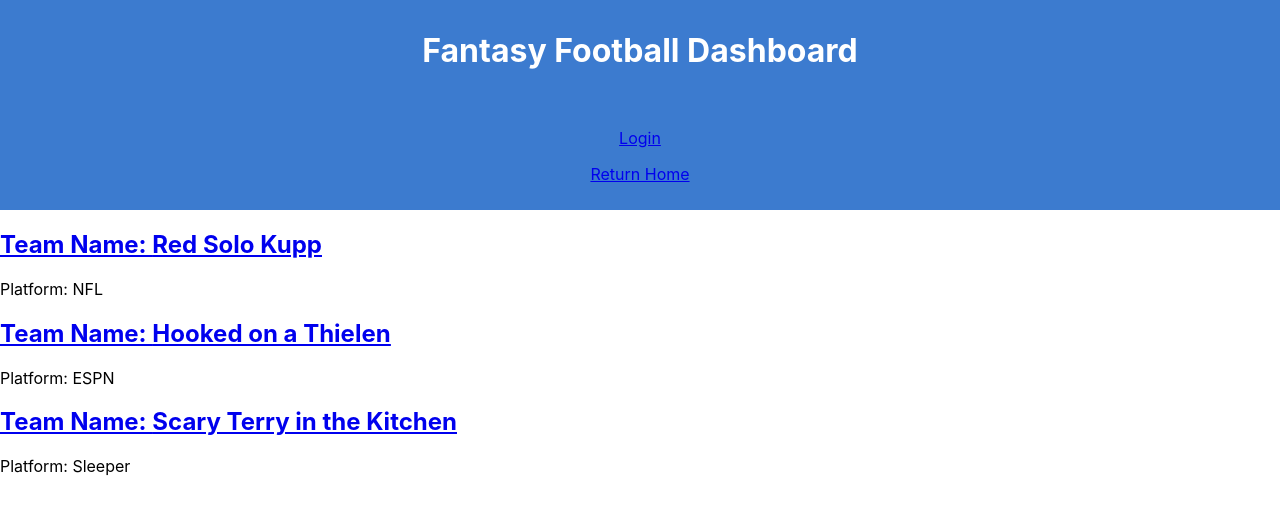
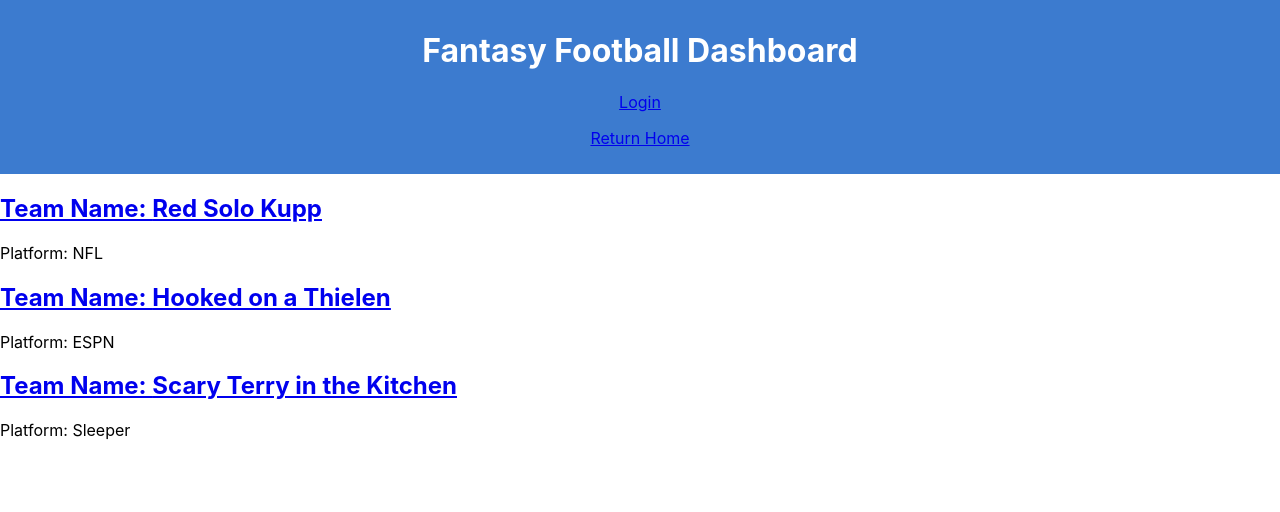
Before and after one commit to joeyjpowers/fantasy_football_fullstack, a React (Create React App) app in the folder fantasy_football_dashboard/: page / in a window 1280 px wide. Shown: the top 512 px of the page. Built offline with nearby package versions, Linux system fonts and the light colour scheme.

Commit message:
Fixed login and return home route

```diff
--- a/fantasy_football_dashboard/src/App.js
+++ b/fantasy_football_dashboard/src/App.js
@@ -2,7 +2,6 @@ import React, { Component } from 'react';
 import Teams from './components/Teams';
 import './App.css';
 import Header from './components/layout/Header';
-import LoginReturn from './components/layout/LoginReturn';
 import { BrowserRouter, Route } from 'react-router-dom';
 import TeamView from './components/pages/TeamView';
 import Login from './components/pages/Login'
@@ -14,9 +13,8 @@ class App extends Component {
   render() {
     return (
       <div className="App">
-        <Header />
-        <LoginReturn />
         <BrowserRouter>
+          <Header />
           <Route path="/" exact component={ Teams } />
           <Route path="/team" exact component={ TeamView } />
           <Route path="/login" exact component={ Login } />
--- a/fantasy_football_dashboard/src/components/layout/Header.js
+++ b/fantasy_football_dashboard/src/components/layout/Header.js
@@ -6,8 +6,16 @@ function Header() {
     return (
         <div>
             <header style={headerStyle}>
+                <React.Fragment>
+                    <h1>Fantasy Football Dashboard</h1>
+                    <Link to="/login">
+                        <p>Login</p>
+                    </Link>
+                    <Link to="/">
+                        <p>Return Home</p>
+                    </Link>
 
-                <h1>Fantasy Football Dashboard</h1>
+                </React.Fragment>
             </header>
         </div>
     )
--- a/fantasy_football_dashboard/src/components/layout/LoginReturn.js
+++ /dev/null
@@ -1,30 +0,0 @@
-import React from 'react'
-import { BrowserRouter, Router, Link } from 'react-router-dom';
-
-function LoginReturn() {
-    return (
-        <div>
-            <div style = { headerStyle }>
-                <React.Fragment>
-                        <BrowserRouter>
-                            <Link to="/login">
-                                <p>Login</p>
-                            </Link>
-                            <Link to="/">
-                                <p>Return Home</p>
-                            </Link>
-                        </BrowserRouter>
-                    </React.Fragment>
-            </div>
-        </div>
-    )
-}
-
-const headerStyle = {
-    background: '#3c7bcf',
-    color: '#fff',
-    textAlign: 'center',
-    padding: '10px'
-}
-
-export default LoginReturn;
--- a/fantasy_football_dashboard/src/components/pages/Login.js
+++ b/fantasy_football_dashboard/src/components/pages/Login.js
@@ -8,11 +8,11 @@ export default class Login extends Component {
                 <form>
                     <label>
                         <h4>Username: </h4>
-                        <input type="text" placeholder="Enter Username" name="username" style={{ width:'50%' }} required />
+                        <input type="text" placeholder="Enter Username" name="username" style={{ width:'30%' }} required />
                     </label>
                     <label>
                         <h4>Password: </h4>
-                        <input type="password" placeholder="Enter Password" name="password" required />
+                        <input type="password" placeholder="Enter Password" name="password" style={{ width: '30%' }} required />
                     </label>
                 </form>
 
```
